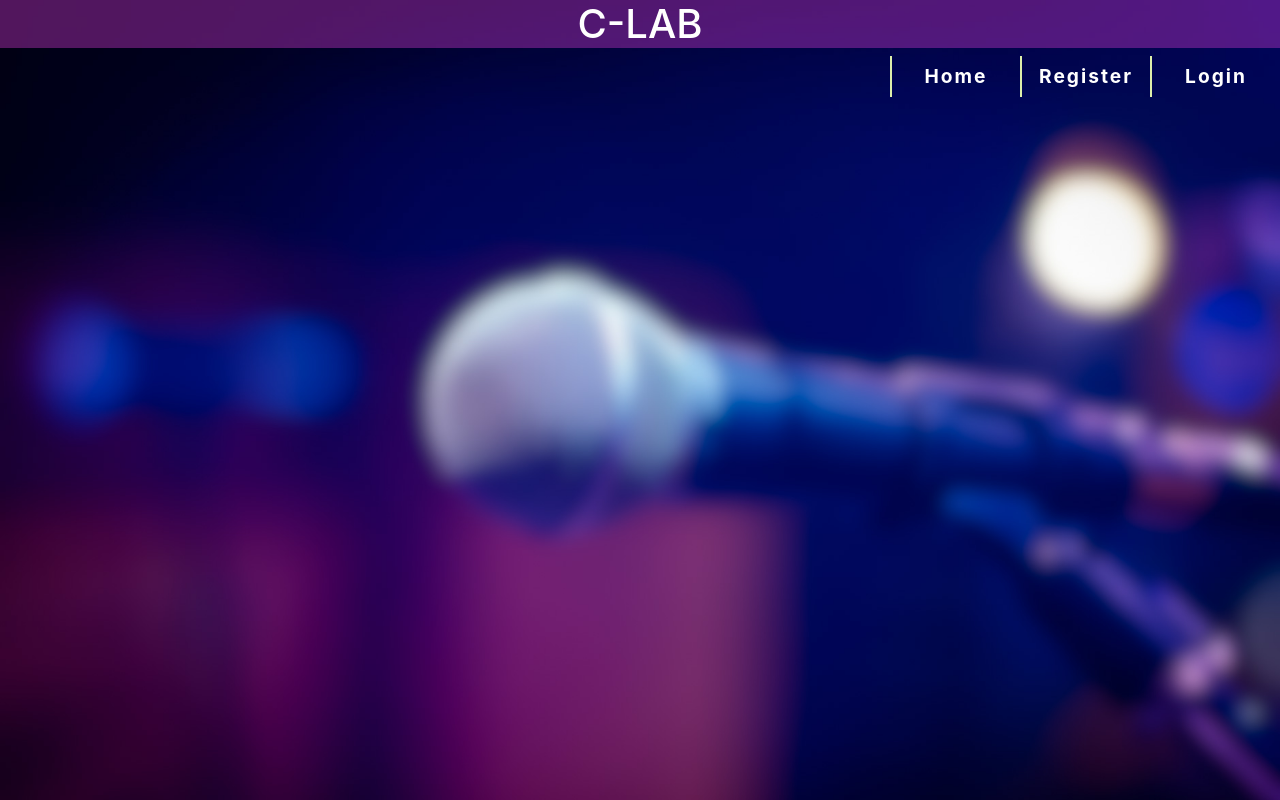
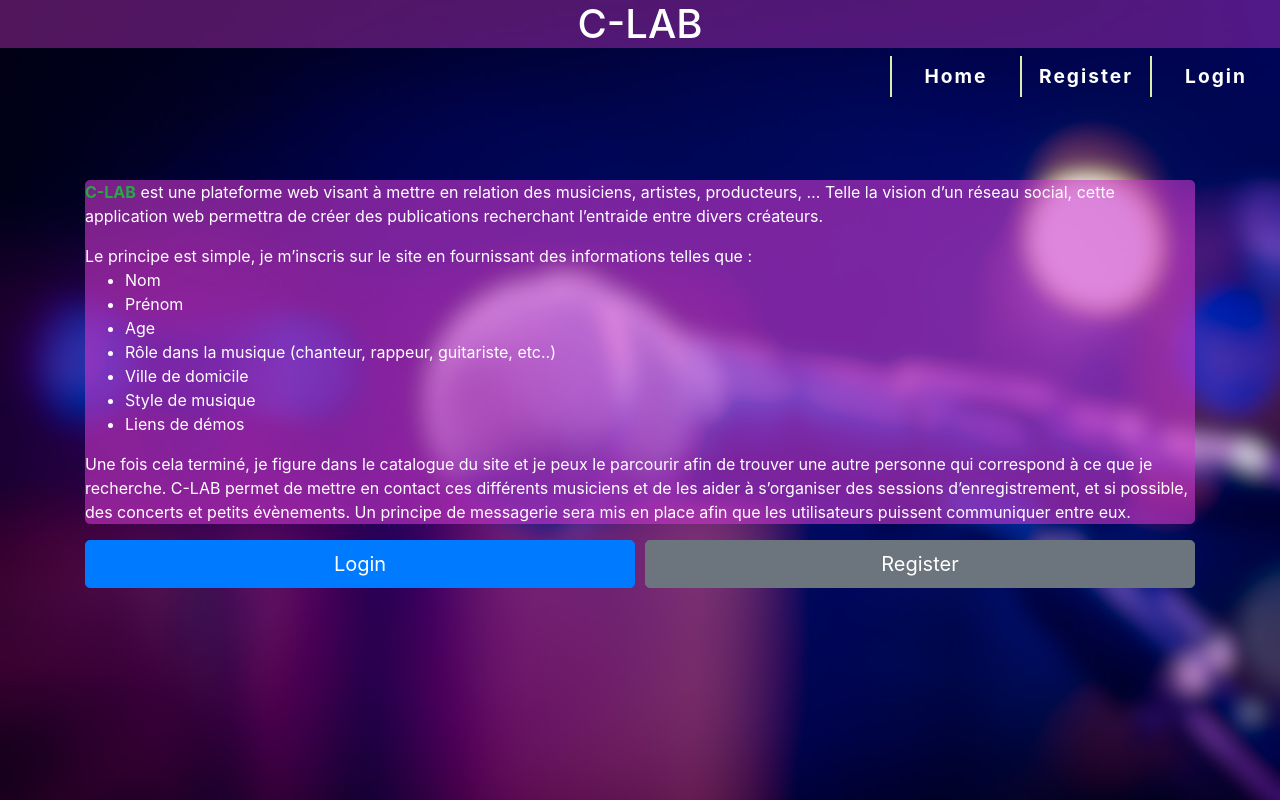
Before and after one commit to darrylbilongo/C-LAB2020, a React (Create React App) app in the folder front-end/: page /PageAccueil in a window 1280 px wide. Built offline with nearby package versions, Linux system fonts and the light colour scheme.

Commit message:
Reglage probleme home + on ne peut plus voir catalogue si on n'est pas connecté

```diff
--- a/front-end/src/App.css
+++ b/front-end/src/App.css
@@ -182,13 +182,13 @@ ul#menu li a
 }
 
 .description1{
-  margin-top: 3%;
-  margin-bottom: 3%;
+  margin-top: 8%;
+  margin-left: 0%;
   color: white;
   background-color: rgba(203,56,203, 0.6);
   width: 100%;
   float: center;
-  border-radius: 20px;
+  border-radius: 5px;
 }
 
 .videode{
--- a/front-end/src/App.js
+++ b/front-end/src/App.js
@@ -25,7 +25,7 @@ class App extends Component {
               <Route exact path="/profile/:id" component={Profile}/>
               <Route exact path="/register" component={Register}/>
               <Route exact path="/catalogue" component={PersonList}/>
-              <Route exact path="/" component={PageAccueil}/>
+              <Route exact path="/PageAccueil" component={PageAccueil}/>
               <Route exact path="/home" component={Home} />
               <Route exact path="/compte" component={Compte}/>
               <Route exact path="/ProfilVisiteur" component={ProfilVisiteur}/>
--- a/front-end/src/components/Navigation.js
+++ b/front-end/src/components/Navigation.js
@@ -54,6 +54,14 @@ class Navigation extends Component{
             </li>
     )
 
+    const homeLink2 = (
+        <li className="nav-item">
+                        <Link to="/PageAccueil" className="nav-link">
+                            Home
+                        </Link>
+            </li>
+    )
+
     const profileLink = (
         <li className="nav-item">
                 <Link to={{
@@ -100,7 +108,8 @@ class Navigation extends Component{
                 {localStorage.usertoken ? compteLink : null}
                 {localStorage.usertoken ? profileLink : null}
                 {localStorage.usertoken ? catalogueLink : null}
-                {homeLink}
+                {localStorage.usertoken ? homeLink : null}
+                {localStorage.usertoken ? null : homeLink2}
                 </ul>
                 {/*<p className="description">C-LAB est une plateforme visant à réunir les différents artistes afin
                   de leur permettre de créer des projets à plusieurs. Fini l'époque où tu étais
--- a/front-end/src/components/PageAccueil.js
+++ b/front-end/src/components/PageAccueil.js
@@ -5,7 +5,7 @@ class PageAccueil extends Component{
         return(
             <div>
                 <div className="container">
-                    <div className="row">
+                    <div>
                         <div className="description1">
                             <h7 className="text-left  text-white">
                             <p><span className="text-success font-weight-bold">C-LAB</span> est une plateforme web visant à mettre en relation des musiciens, artistes, producteurs, …
```
